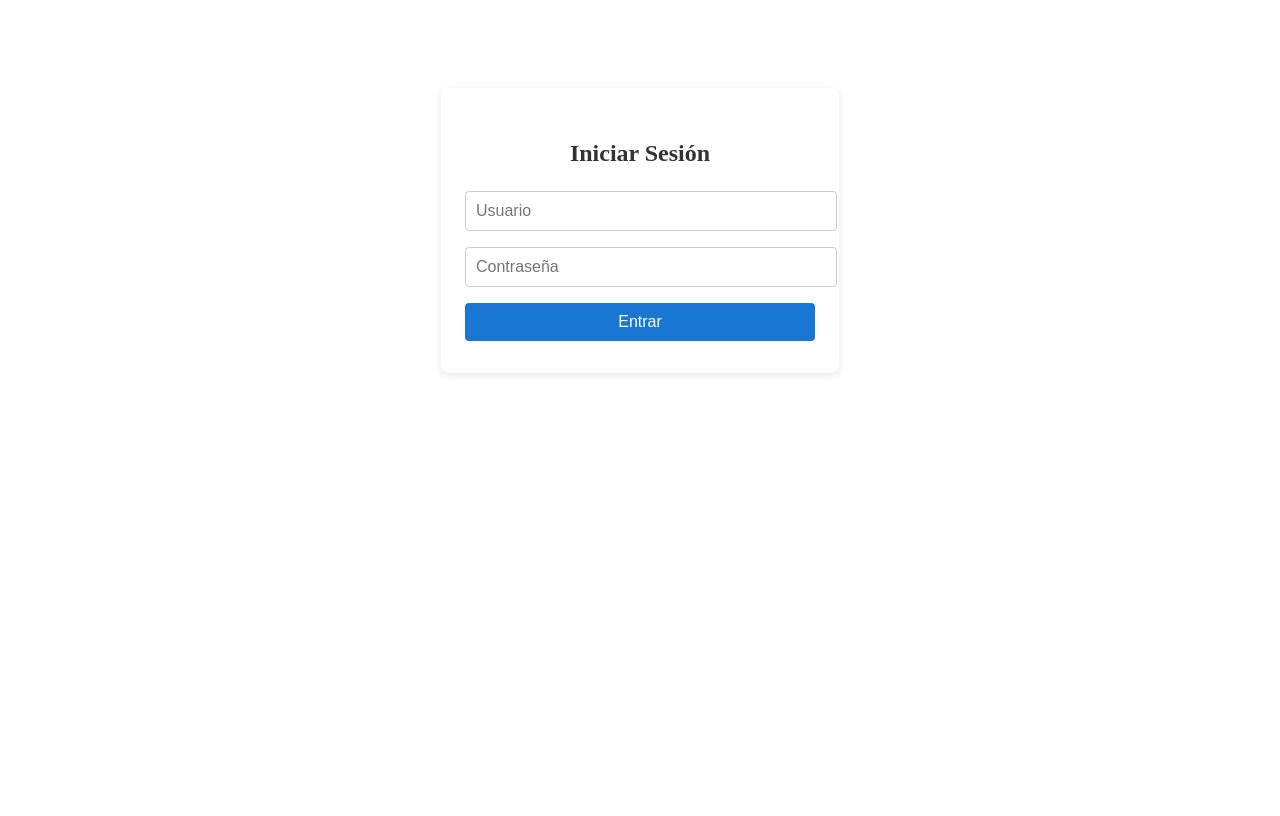
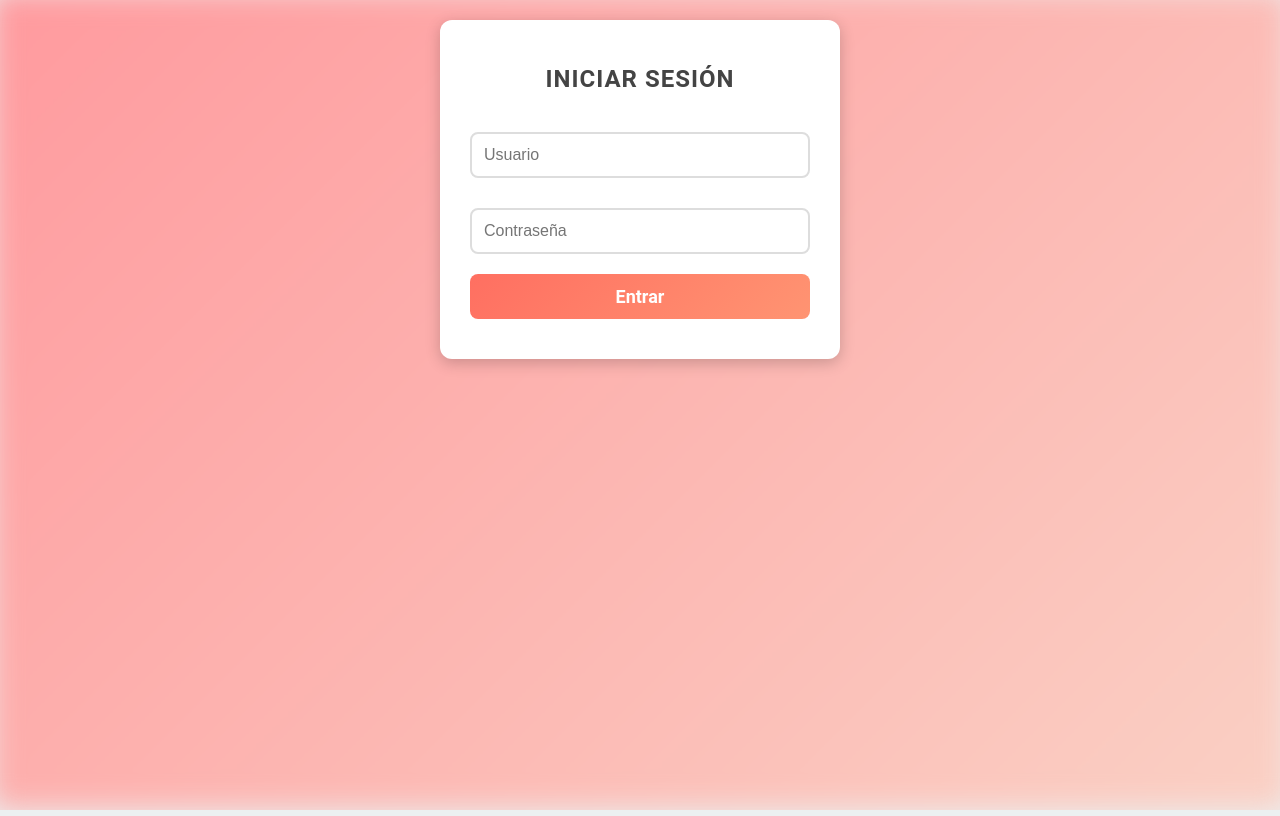
Before and after one commit to r3xyzz/modulo-8-contabilidad, an Angular app in the folder FRONTEND/: page /login in a window 1280 px wide. Built offline with nearby package versions, Linux system fonts and the light colour scheme; no server answers.

Commit message:
correcion de estilo global

```diff
--- a/FRONTEND/src/app/Login/login.component.css
+++ b/FRONTEND/src/app/Login/login.component.css
@@ -1,44 +1,100 @@
+body {
+  background: linear-gradient(135deg, #ff9a9e, #fad0c4);
+  font-family: 'Comic Sans MS', cursive, sans-serif;
+  margin: 0;
+  padding: 0;
+  display: flex;
+  justify-content: center;
+  align-items: center;
+  height: 100vh;
+}
+
 .login-container {
-  max-width: 350px;
-  margin: 60px auto;
-  padding: 32px 24px;
+  max-width: 400px;
+  margin: auto;
+  padding: 40px 30px;
   background: #fff;
-  border-radius: 8px;
-  box-shadow: 0 2px 8px rgba(0,0,0,0.1);
+  border-radius: 12px;
+  box-shadow: 0 4px 15px rgba(0, 0, 0, 0.2);
   text-align: center;
+  animation: pop-in 0.5s ease-out;
+}
+
+@keyframes pop-in {
+  from {
+    transform: scale(0.8);
+    opacity: 0;
+  }
+  to {
+    transform: scale(1);
+    opacity: 1;
+  }
 }
 
 .login-container h2 {
   margin-bottom: 24px;
-  color: #333;
+  color: #444;
+  font-size: 24px;
+  font-weight: bold;
+  text-transform: uppercase;
+  letter-spacing: 1px;
 }
 
 .login-container input {
   width: 100%;
-  padding: 10px;
-  margin-bottom: 16px;
-  border: 1px solid #ccc;
-  border-radius: 4px;
+  padding: 12px;
+  margin-bottom: 20px;
+  border: 2px solid #ddd;
+  border-radius: 8px;
   font-size: 16px;
+  transition: border-color 0.3s ease;
+}
+
+.login-container input:focus {
+  border-color: #ff6f61;
+  outline: none;
+  box-shadow: 0 0 5px rgba(255, 111, 97, 0.5);
 }
 
 .login-container button {
   width: 100%;
-  padding: 10px;
-  background: #1976d2;
+  padding: 12px;
+  background: linear-gradient(135deg, #ff6f61, #ff9472);
   color: #fff;
   border: none;
-  border-radius: 4px;
-  font-size: 16px;
+  border-radius: 8px;
+  font-size: 18px;
+  font-weight: bold;
   cursor: pointer;
+  transition: transform 0.2s ease, box-shadow 0.2s ease;
 }
 
 .login-container button:hover {
-  background: #1565c0;
+  transform: translateY(-3px);
+  box-shadow: 0 4px 10px rgba(255, 111, 97, 0.5);
+}
+
+.login-container button:active {
+  transform: translateY(0);
+  box-shadow: none;
 }
 
 .error {
-  color: #d32f2f;
+  color: #ff4d4d;
   margin-top: 10px;
   font-size: 14px;
+  font-weight: bold;
 }
+
+.login-container::before {
+  content: '';
+  position: absolute;
+  top: -10px;
+  left: -10px;
+  right: -10px;
+  bottom: -10px;
+  background: linear-gradient(135deg, #ff9a9e, #fad0c4);
+  z-index: -1;
+  border-radius: 12px;
+  filter: blur(15px);
+}
--- a/FRONTEND/src/app/app.component.css
+++ b/FRONTEND/src/app/app.component.css
@@ -8,21 +8,47 @@
   background-color: #2C3E50;
   color: white;
   padding: 20px;
+  display: flex;
+  flex-direction: column;
+  justify-content: flex-start; /* Cambiado para alinear los elementos al inicio */
+  box-shadow: 2px 0 10px rgba(0, 0, 0, 0.1);
+  gap: 10px; /* Espaciado uniforme entre los elementos */
+}
+
+.sidebar h2 {
+  font-size: 20px;
+  font-weight: bold;
+  text-transform: uppercase;
+  margin-bottom: 10px; /* Reducido para menos separación */
+  color: #ecf0f1;
+  text-align: center;
+  letter-spacing: 1px;
+}
+
+.nav-item {
+  padding: 10px 12px; /* Reducido para menos espacio interno */
+  margin: 5px 0; /* Reducido para menos separación entre elementos */
+  cursor: pointer;
+  border-radius: 4px;
+  font-size: 16px;
+  color: #ecf0f1;
+  transition: background-color 0.3s ease, transform 0.2s ease;
+}
+
+.nav-item:hover {
+  background-color: rgba(255, 255, 255, 0.1);
+  transform: translateX(5px);
+}
+
+.nav-item.active {
+  background-color: #1abc9c;
+  color: #fff;
+  font-weight: bold;
 }
 
 .main-content {
   flex: 1;
   padding: 20px;
-}
-
-.nav-item {
-  padding: 10px;
-  margin: 5px 0;
-  cursor: pointer;
-}
-
-.nav-item:hover {
-  background-color: rgba(255,255,255,0.1);
 }
 
 .status-message {
@@ -37,21 +63,26 @@
 
 .logout-btn {
   width: 100%;
-  padding: 10px;
-  background: #d32f2f;
+  padding: 10px; /* Reducido para menos espacio interno */
+  background: #e74c3c;
   color: #fff;
   border: none;
   border-radius: 4px;
   font-size: 16px;
+  font-weight: bold;
   cursor: pointer;
-  margin-top: 16px;
+  margin-top: 10px; /* Reducido para menos separación */
+  transition: background-color 0.3s ease, transform 0.2s ease;
 }
+
 .logout-btn:hover {
-  background: #b71c1c;
+  background: #c0392b;
+  transform: scale(1.05);
 }
 
 .welcome-message {
-  margin-bottom: 20px;
+  margin-bottom: 10px; /* Reducido para menos separación */
   font-size: 16px;
-  color: #fff;
+  color: #bdc3c7;
+  text-align: center;
 }
--- a/FRONTEND/src/app/dashboard/dashboard.component.css
+++ b/FRONTEND/src/app/dashboard/dashboard.component.css
@@ -1,20 +1,64 @@
-
 h1 {
   color: #2c3e50;
+  font-size: 28px;
+  font-weight: bold;
+  text-align: center;
+  margin-bottom: 20px;
+  text-transform: uppercase;
+  letter-spacing: 1.5px;
 }
 
 table {
   width: 100%;
   border-collapse: collapse;
   margin-top: 20px;
+  background: #fff;
+  box-shadow: 0 4px 10px rgba(0, 0, 0, 0.1);
+  border-radius: 8px;
+  overflow: hidden;
 }
 
 th, td {
   border: 1px solid #ddd;
-  padding: 8px;
+  padding: 12px;
   text-align: left;
+  font-size: 14px;
 }
 
 th {
-  background-color: #f4f4f4;
+  background-color: #2c3e50;
+  color: #fff;
+  font-weight: bold;
+  text-transform: uppercase;
+  letter-spacing: 1px;
 }
+
+td {
+  color: #555;
+}
+
+tr:nth-child(even) {
+  background-color: #f9f9f9;
+}
+
+tr:hover {
+  background-color: #f1f1f1;
+  transition: background-color 0.3s ease;
+}
+
+.table-container {
+  margin: 20px auto;
+  max-width: 1200px;
+  padding: 20px;
+  background: #f7f9fc;
+  border-radius: 12px;
+  box-shadow: 0 4px 15px rgba(0, 0, 0, 0.1);
+}
+
+.table-container h2 {
+  font-size: 24px;
+  color: #2c3e50;
+  margin-bottom: 10px;
+  text-align: center;
+  text-transform: capitalize;
+}
--- a/FRONTEND/src/app/reports/report.component.css
+++ b/FRONTEND/src/app/reports/report.component.css
@@ -1,19 +1,64 @@
 h1 {
-  color: #000000;
+  color: #2c3e50;
+  font-size: 32px;
+  font-weight: bold;
+  text-align: center;
+  margin-bottom: 20px;
+  text-transform: uppercase;
+  letter-spacing: 1.5px;
 }
 
 table {
   width: 100%;
   border-collapse: collapse;
   margin-top: 20px;
+  background: #fff;
+  box-shadow: 0 4px 10px rgba(0, 0, 0, 0.1);
+  border-radius: 8px;
+  overflow: hidden;
 }
 
 th, td {
   border: 1px solid #ddd;
-  padding: 8px;
+  padding: 12px;
   text-align: left;
+  font-size: 14px;
 }
 
 th {
-  background-color: #f4f4f4;
+  background-color: #34495e;
+  color: #fff;
+  font-weight: bold;
+  text-transform: uppercase;
+  letter-spacing: 1px;
 }
+
+td {
+  color: #555;
+}
+
+tr:nth-child(even) {
+  background-color: #f9f9f9;
+}
+
+tr:hover {
+  background-color: #f1f1f1;
+  transition: background-color 0.3s ease;
+}
+
+.table-container {
+  margin: 20px auto;
+  max-width: 1200px;
+  padding: 20px;
+  background: #ecf0f1;
+  border-radius: 12px;
+  box-shadow: 0 4px 15px rgba(0, 0, 0, 0.1);
+}
+
+.table-container h2 {
+  font-size: 24px;
+  color: #2c3e50;
+  margin-bottom: 10px;
+  text-align: center;
+  text-transform: capitalize;
+}
--- a/FRONTEND/src/styles.css
+++ b/FRONTEND/src/styles.css
@@ -1 +1,133 @@
 /* You can add global styles to this file, and also import other style files */
+/* Reset básico */
+* {
+  margin: 0;
+  padding: 0;
+  box-sizing: border-box;
+}
+
+body {
+  font-family: 'Roboto', sans-serif;
+  background-color: #ecf0f1;
+  color: #2c3e50;
+  line-height: 1.6;
+  min-height: 100vh;
+  display: flex;
+  flex-direction: column;
+}
+
+h1, h2, h3, h4, h5, h6 {
+  font-weight: bold;
+  color: #34495e;
+}
+
+a {
+  text-decoration: none;
+  color: #3498db;
+  transition: color 0.3s ease;
+}
+
+a:hover {
+  color: #2980b9;
+}
+
+button {
+  font-family: 'Roboto', sans-serif;
+  cursor: pointer;
+  transition: background-color 0.3s ease, transform 0.2s ease;
+}
+
+button:hover {
+  transform: scale(1.05);
+}
+
+.container {
+  max-width: 1200px;
+  margin: 0 auto;
+  padding: 20px;
+}
+
+.flex {
+  display: flex;
+  align-items: center;
+  justify-content: space-between;
+}
+
+.text-center {
+  text-align: center;
+}
+
+.text-right {
+  text-align: right;
+}
+
+.text-left {
+  text-align: left;
+}
+
+.primary-btn {
+  padding: 10px 20px;
+  background-color: #3498db;
+  color: #fff;
+  border: none;
+  border-radius: 4px;
+  font-size: 16px;
+  font-weight: bold;
+}
+
+.primary-btn:hover {
+  background-color: #2980b9;
+}
+
+.secondary-btn {
+  padding: 10px 20px;
+  background-color: #95a5a6;
+  color: #fff;
+  border: none;
+  border-radius: 4px;
+  font-size: 16px;
+  font-weight: bold;
+}
+
+.secondary-btn:hover {
+  background-color: #7f8c8d;
+}
+
+.card {
+  background: #fff;
+  border-radius: 8px;
+  box-shadow: 0 4px 10px rgba(0, 0, 0, 0.1);
+  padding: 20px;
+  margin: 20px 0;
+}
+
+.card h3 {
+  margin-bottom: 10px;
+}
+
+.card p {
+  color: #7f8c8d;
+}
+
+input, textarea {
+  width: 100%;
+  padding: 10px;
+  margin: 10px 0;
+  border: 1px solid #ddd;
+  border-radius: 4px;
+  font-size: 16px;
+}
+
+input:focus, textarea:focus {
+  border-color: #3498db;
+  outline: none;
+  box-shadow: 0 0 5px rgba(52, 152, 219, 0.5);
+}
+
+footer {
+  margin-top: auto;
+  background-color: #2c3e50;
+  color: #fff;
+  text-align: center;
+  padding: 10px 0;
+}
```
